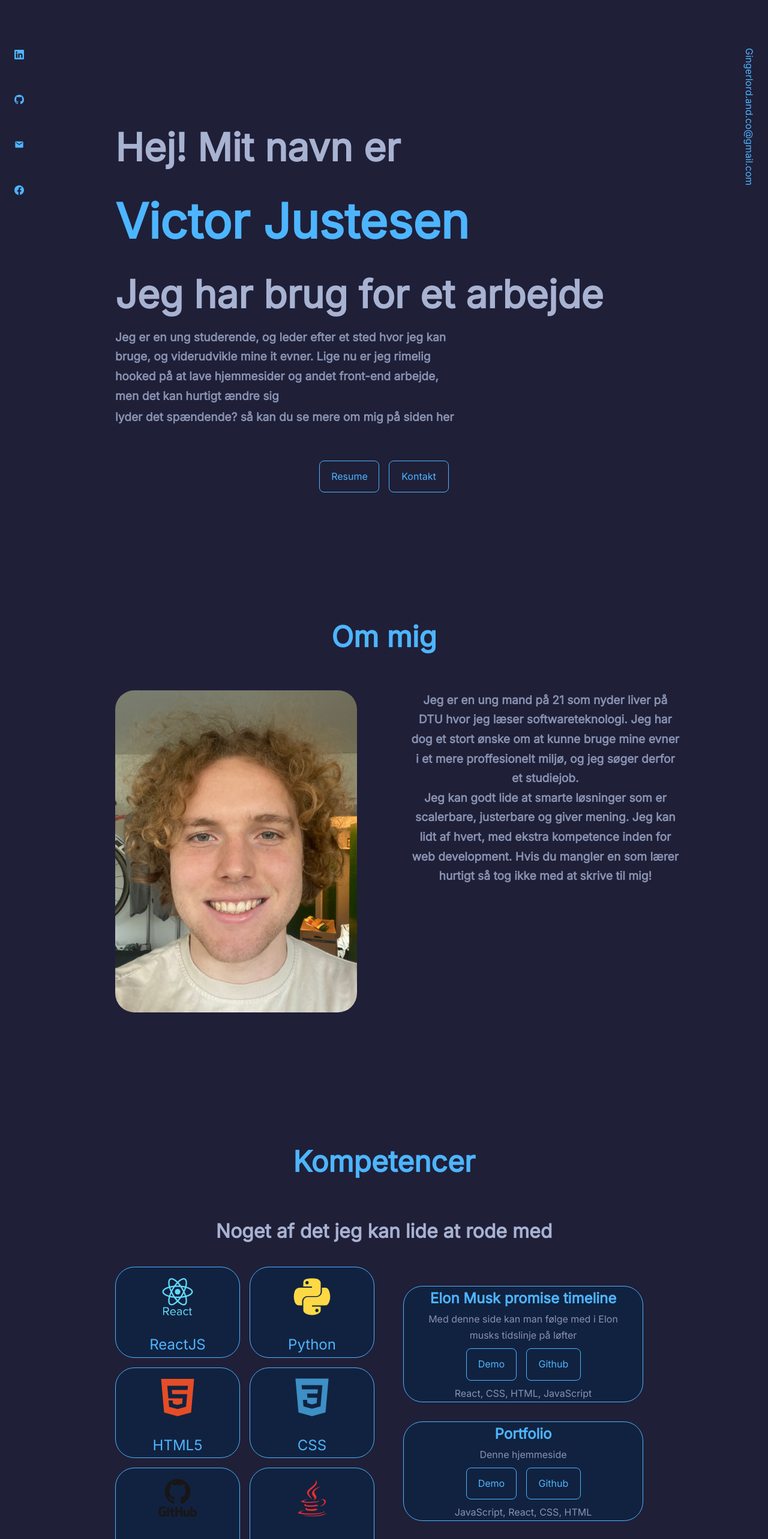
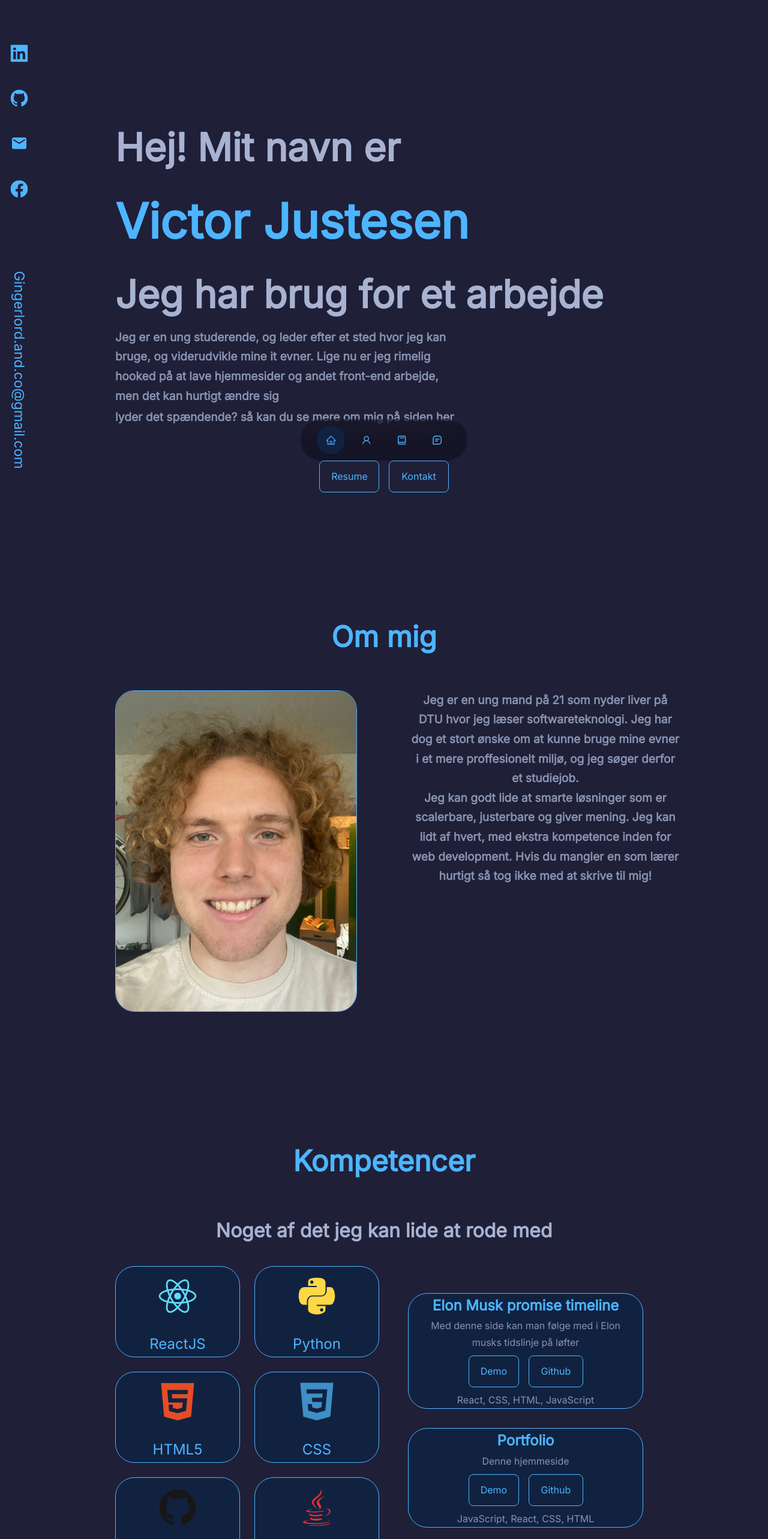
Before and after one commit to VictorJustesen/portfolio-maybe-final, a React (Create React App) app: page / in a window 1280 px wide. Shown: the top 2566 px of the page at 60% size. Built offline with nearby package versions, Linux system fonts and the light colour scheme.

Commit message:
good shit

```diff
--- a/src/App.js
+++ b/src/App.js
@@ -5,6 +5,7 @@ import Contact from "./components/contact/Contact"
 import Abilities from "./components/ability/Abilities"
 import Landing from "./components/landing/Landing"
 import Sideheaderleft from "./components/sideheaderleft/Sideheaderleft"
+import Nav from "./components/nav/Nav"
 /*full page
 typewriter*/
 
@@ -16,7 +17,7 @@ function App() {
 			<Landing/>
 			<About/>
 			<Abilities/>
-
+			<Nav/>
 			<Contact/>
 			<Footer/>
 		</div>
--- a/src/components/ability/Abilities.css
+++ b/src/components/ability/Abilities.css
@@ -21,7 +21,7 @@ align-items: center;
     grid-template-columns: 13rem 13rem;
     align-items: center;
 
-    gap: 1rem;
+    gap: 1.5rem;
     justify-content: center
     ;
  }
--- a/src/components/ability/Abilities.jsx
+++ b/src/components/ability/Abilities.jsx
@@ -5,7 +5,7 @@ import Work from "./work.js"
 
 export default function Abilities(){
     return(
-    <section className='container abilities__container'>
+    <section id="abilites" className='container abilities__container'>
 
         <h1 className='heading' >Kompetencer</h1>
         <h2 className='subheading'>Noget af det jeg kan lide at rode med</h2>
@@ -15,11 +15,11 @@ export default function Abilities(){
 
         <div className="skills">
 
-            <Skill text="ReactJS" classtext="devicon-react-original-wordmark colored" level="mellem"/>
+            <Skill text="ReactJS" classtext="devicon-react-original colored" level="mellem"/>
             <Skill text="Python" classtext="devicon-python-plain colored" level="mellem"/>
             <Skill text="HTML5" classtext="devicon-html5-plain colored" level="mellem"/>
             <Skill text="CSS" classtext="devicon-css3-plain colored" level="mellem"/>
-            <Skill text="Github" classtext="devicon-github-original-wordmark colored" level="mellem"/>
+            <Skill text="Github" classtext="devicon-github-original colored" level="mellem"/>
             <Skill text="Java" classtext="devicon-java-plain colored" level="mellem"/>
             <Skill text="Git" classtext="devicon-git-plain colored" level="mellem"/>
             <Skill text="JavaScript" classtext="devicon-javascript-plain colored" level="mellem"/>
--- a/src/components/about/About.css
+++ b/src/components/about/About.css
@@ -9,6 +9,8 @@
  .aimg{
 
     border-radius: 2rem;
+
+    border: 1px solid var(--pop);
 
     width: 100%;
 }
--- a/src/components/about/About.jsx
+++ b/src/components/about/About.jsx
@@ -6,7 +6,7 @@ export default function About(){return(
 
 
 <section className='container about__container'>
-<h1 className='heading'>Om mig</h1>
+<h1 id="about"className='heading'>Om mig</h1>
     <div className='aimgb'>
 
     <img className='aimg' src={ME} alt="me"/>
--- a/src/components/contact/Contact.jsx
+++ b/src/components/contact/Contact.jsx
@@ -4,7 +4,7 @@ import './Contact.css'
 
 export default function Contact(){return(
 
-<section className='container contact__container'>
+<section id="contact"className='container contact__container'>
 
     <h1 className='heading'>Mangler i en?</h1>
     <h2 className='subheading'>lad os tage en snak om hvad jeg kan hjælpe med</h2>
--- a/src/components/landing/Landing.jsx
+++ b/src/components/landing/Landing.jsx
@@ -4,7 +4,7 @@ import './Landing.css'
 
 export default function Landing(){return(
 <section  className='container landing__container'>
-    <h4 className='lasubheading'>Hej! Mit navn er</h4>
+    <h4 id="landing" className='lasubheading'>Hej! Mit navn er</h4>
 
     <h1 className='laheading' >Victor Justesen</h1>
     <h2 className='lasubheading'> Jeg har brug for et arbejde</h2>
--- a/src/components/nav/Nav.jsx
+++ b/src/components/nav/Nav.jsx
@@ -3,7 +3,7 @@ import './nav.css'
 import {AiOutlineHome} from 'react-icons/ai'
 import {AiOutlineUser} from 'react-icons/ai'
 import {BiBook} from 'react-icons/bi'
-import {RiServiceLine} from 'react-icons/ri'
+
 import {BiMessageSquareDetail} from 'react-icons/bi'
 import {useState} from 'react'
 
@@ -11,10 +11,9 @@ const Nav = () => {
   const [activeNav, setActiveNav] = useState('#')
   return (
     <nav>
-      <a href="#" onClick={() => setActiveNav('#')} className={activeNav === '#' ? 'active' : ''}><AiOutlineHome/></a>
+      <a href="#" onClick={() => setActiveNav('#landing')} className={activeNav === '#' ? 'active' : ''}><AiOutlineHome/></a>
       <a href="#about" onClick={() => setActiveNav('#about')} className={activeNav === '#about' ? 'active' : ''}><AiOutlineUser/></a>
-      <a href="#experience" onClick={() => setActiveNav('#experience')} className={activeNav === '#experience' ? 'active' : ''}><BiBook/></a>
-      <a href="#services" onClick={() => setActiveNav('#services')} className={activeNav === '#services' ? 'active' : ''}><RiServiceLine/></a>
+      <a href="#abilites" onClick={() => setActiveNav('#abilites')} className={activeNav === '#abilites' ? 'active' : ''}><BiBook/></a>
       <a href="#contact" onClick={() => setActiveNav('#contact')} className={activeNav === '#contact' ? 'active' : ''}><BiMessageSquareDetail/></a>
     </nav>
   )
--- a/src/components/nav/nav.css
+++ b/src/components/nav/nav.css
@@ -19,7 +19,7 @@ nav a {
   padding: 0.9rem;
   border-radius: 50%;
   display: flex;
-  color: var(--color-light);
+  color: var(--pop);
   font-size: 1.1rem;
 }
 
@@ -28,6 +28,6 @@ nav a:hover {
 }
 
 nav a.active {
-  background: var(--color-primary);
-  color: var(--color-bg);
+  background: var(--bgoff);
+  color: var(--pop);
 }
--- a/src/components/sideheaderleft/Sideheaderleft.css
+++ b/src/components/sideheaderleft/Sideheaderleft.css
@@ -13,7 +13,7 @@ overflow: hidden;
 
 .shicons{
 margin-top: 5rem;
-overflow: hidden;
+
 display: flex;
     flex-direction: column;
     align-items: center;
@@ -22,4 +22,11 @@ display: flex;
     gap: 3rem;
 }
 
-.shicons>a{color: var(--pop);}
+.shicons>a{color: var(--pop); scale: 1.8 ;}
+
+.righttext{
+    margin-top: 9rem;
+    writing-mode: vertical-rl;
+    text-orientation: mixed;
+font-size: 0.8rem;
+color: var(--pop);}
--- a/src/components/sideheaderleft/Sideheaderleft.jsx
+++ b/src/components/sideheaderleft/Sideheaderleft.jsx
@@ -12,6 +12,8 @@ export default function Sideheaderleft(){return(
     <a  href="https://github.com/VictorJustesen"><BsGithub/></a>
     <a  href="https://github.com/VictorJustesen"><MdEmail/></a>
     <a href="https://www.facebook.com/victor.justesen/"> <BsFacebook/></a>
+    <a href="mailto: gingerlord.and.co@gmail.com" className='righttext'>Gingerlord.and.co@gmail.com</a>
     </div>
+
 </div>
 )}
--- a/src/components/sideheaderright/Sideheaderright.jsx
+++ b/src/components/sideheaderright/Sideheaderright.jsx
@@ -4,8 +4,5 @@ import './Sideheaderright.css'
 
 export default function Sideheaderright(){return(
 
-<div id='right'>
-    <a href="mailto: gingerlord.and.co@gmail.com" className='righttext'>Gingerlord.and.co@gmail.com</a>
-
-</div>
+<div></div>
 )}
```
